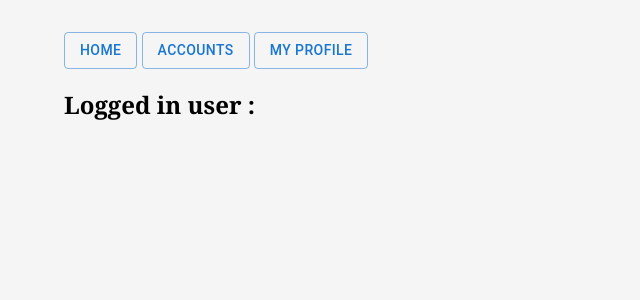
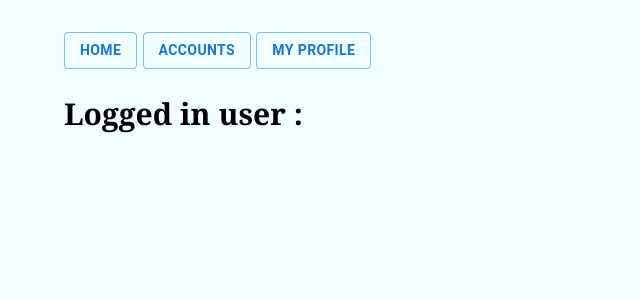
Before and after one commit to spring-lab-01/finance-portfolio, a React (Vite) app in the folder src/main/frontend/: page /myprofile in a window 1280 px wide. Shown: the top 300 px of the page, without its empty margins (0-640 px from the left). Built offline with nearby package versions, Linux system fonts and the light colour scheme; no server answers.

Commit message:
body style updated

```diff
--- a/src/main/frontend/src/components/Header.tsx
+++ b/src/main/frontend/src/components/Header.tsx
@@ -5,17 +5,17 @@ function Header(){
         <div>
             <Button
                 variant={"outlined"}>
-                <Link  href={"/"} underline="none">Home</Link>
+                <Link  href={"/"} underline="none"><b>Home</b></Link>
             </Button>
             &nbsp;
             <Button
                 variant={"outlined"}>
-                <Link  href={"/accounts"} underline="none">Accounts</Link>
+                <Link href={"/accounts"} underline="none"><b>Accounts</b></Link>
             </Button>
             &nbsp;
             <Button
                 variant={"outlined"}>
-                <Link  href={"/myprofile"} underline="none">My Profile</Link>
+                <Link href={"/myprofile"} underline="none"><b>My Profile</b></Link>
             </Button>
 
         </div>
--- a/src/main/frontend/src/index.css
+++ b/src/main/frontend/src/index.css
@@ -2,7 +2,8 @@
 
 body {
     font-family: Cambria, monospace;
-    background-color: whitesmoke;
+    font-size: 20px;
+    background-color: azure;
     justify-content: center;
     margin: 0;
 }
```
